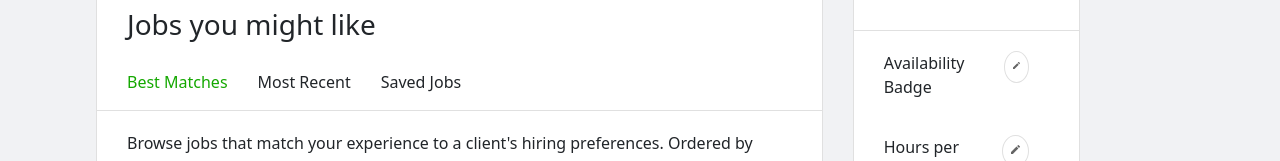
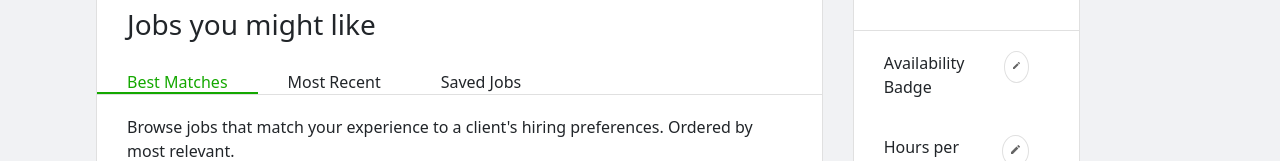
Before and after one commit to mrsamia/upwork-clone, a React (Create React App) app: page / in a window 1280 px wide. Shown: the part 396-557 px from the top of the page. Built offline with nearby package versions, Linux system fonts and the light colour scheme.

Commit message:
SRM | bestMatch

```diff
--- a/src/Components/JobLayout.js
+++ b/src/Components/JobLayout.js
@@ -1,32 +1,67 @@
-import React from 'react';
+import React, { useState } from 'react';
 import JobItems from './JobItems';
+import BestMatches from './SingleComponents/BestMatches';
 import BlackTitleText from './SingleComponents/BlackTitleText';
 
 function JobLayout(props) {
+    const [value, setvalue] = useState(1)
+    function onclick1() {
+        setvalue(1)
+        console.log("clicked")
+    }
+    function onclick2() {
+        setvalue(2)
+        console.log("clicked")
+    }
+    function onclick3() {
+        setvalue(3)
+        console.log("clicked")
+    }
+    console.log(value)
     return (
         <div className='ProfileCard_Wrapper minus_mrgn'>
             <div className='base_Padding '>
                 <h3>Jobs you might like</h3>
             </div>
-            <div className='d-flex base_border '>
-                <div className='pad_left font_color'>
+            <div className='d-flex base_border'>
+                <BestMatches title="Best Matches" value={value === 1} onClick={onclick1} />
+                <BestMatches title="Most Recent" value={value === 2} onClick={onclick2} />
+                <BestMatches title="Saved Jobs" value={value === 3} onClick={onclick3} />
+
+
+
+
+
+                {/*
+               { value? <div className='font_color Best_Most_SavedJob active'  onClick={onclick}>
                     <BlackTitleText title="Best Matches" />
-                </div>
-                <div className='pad_left'>
+                </div>:<div className='Best_Most_SavedJob ' onClick={onclick}>
+                    <BlackTitleText title="Best Matches" />
+                </div>}
+
+              {   value? <div className='Best_Most_SavedJob ' onClick={onclick}>
                     <BlackTitleText title="Most Recent" />
-                </div>
-                <div className='pad_left'>
+                </div>:<div className='font_color Best_Most_SavedJob active'onClick={onclick}>
+                    <BlackTitleText title="Most Recent" />
+                </div>}
+
+               <div>
+               { value? <div className='Best_Most_SavedJob' onClick={onclick}>
                     <BlackTitleText title="Saved Jobs" />
-                </div>
+                </div>:<div className='font_color Best_Most_SavedJob active 'onClick={onclick}>
+                    <BlackTitleText title="Saved Jobs" />
+                </div>}
+               </div> */}
+
             </div>
             <div className='base_Padding base_border'>
                 <p>Browse jobs that match your experience to a client's hiring preferences. Ordered by most relevant.</p>
             </div>
             <div className='base_Padding base_border'>
-                <JobItems/>
+                <JobItems />
             </div>
             <div className='base_Padding base_border'>
-                <JobItems/>
+                <JobItems />
             </div>
 
         </div>
--- a/src/Components/PenIcon.js
+++ b/src/Components/PenIcon.js
@@ -3,8 +3,6 @@ import pen_icon from './Logos/pen_icon.svg';
 import './components.css';
 import modalData from './Modal/modalData';
 import Modal from './Modal/Modal';
-
-
 
 function Pen_Icon(props) {
   const [modalShow, setModalShow] = useState(false)
--- /dev/null
+++ b/src/Components/SingleComponents/BestMatches.js
@@ -0,0 +1,12 @@
+import React, { useState } from 'react';
+
+function BestMatches(props) {
+
+    return (
+
+        <p className={props.value ? "font_md font_color Best_Most_SavedJob active" : 'font_md  Best_Most_SavedJob'} onClick={props.onClick}>{props.title}</p>
+
+    );
+}
+
+export default BestMatches;
--- a/src/Components/components.css
+++ b/src/Components/components.css
@@ -155,3 +155,20 @@
 .hend_icon{
     margin: 10px 10px;
 }
+.Best_Most_SavedJob{
+    padding-bottom: 0px;
+    margin-bottom: 0px;
+    cursor: pointer;
+    position: relative;
+    padding: 0px 30px;
+}
+
+.Best_Most_SavedJob.active::after{
+    content: " ";
+    position: absolute;
+    bottom: 0;
+    width: 100%;
+    height: 2px;
+    background-color: #14A800;
+    left: 0;
+}
```
Also changed, not shown: src/Components/Icon/HandIconModal.js (deleted, +0 -30 lines).
